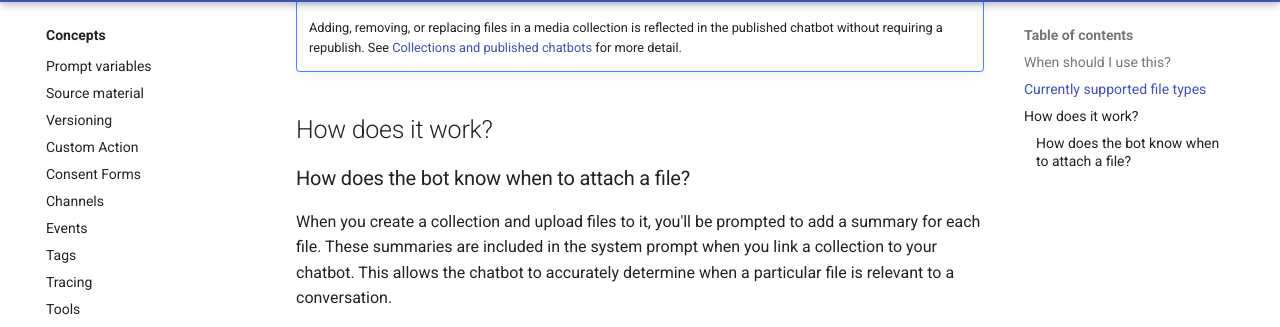
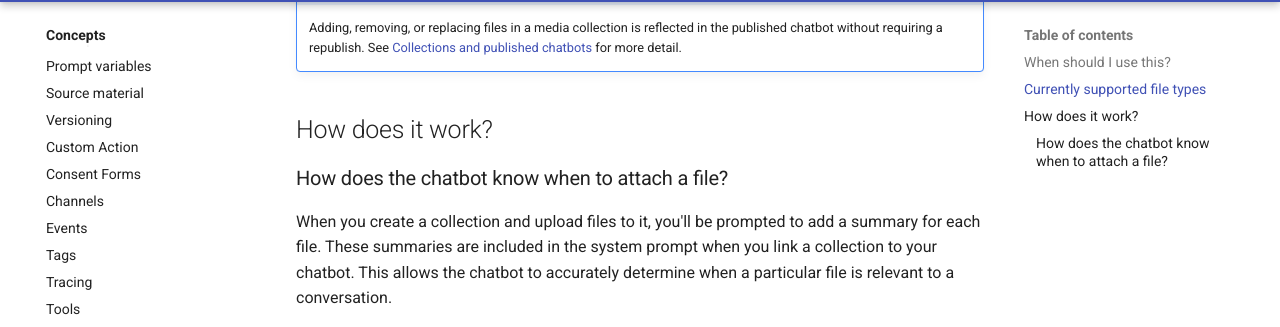
Before and after one commit to dimagi/open-chat-studio-docs, an MkDocs documentation site: the page built from docs/concepts/collections/media.md, in a window 1280 px wide and 900 px high, scrolled down 597 px. Shown: the part 94-421 px from the top of the window. Built offline with MkDocs 1.6.1 and Material for MkDocs 9.7.7, drawn with Linux system fonts in a browser that asks for light colours; a script that is not in the unit is left out; comment, search, counter and statistics services are not loaded.

Commit message:
Claude review fixes

```diff
--- a/docs/concepts/collections/media.md
+++ b/docs/concepts/collections/media.md
@@ -25,7 +25,7 @@ Once a collection is linked, your chatbot will be able to send one or more files
     Adding, removing, or replacing files in a media collection is reflected in the published chatbot without requiring a republish. See [Collections and published chatbots](index.md#collections-and-published-chatbots) for more detail.
 
 ## How does it work?
-### How does the bot know when to attach a file?
+### How does the chatbot know when to attach a file?
 
 When you create a collection and upload files to it, you'll be prompted to add a summary for each file. These summaries are included in the system prompt when you link a collection to your chatbot. This allows the chatbot to accurately determine when a particular file is relevant to a conversation.
 
```
Also changed, not shown: docs/tech-hub/local-index-optimization.md (+1 -2 lines).
